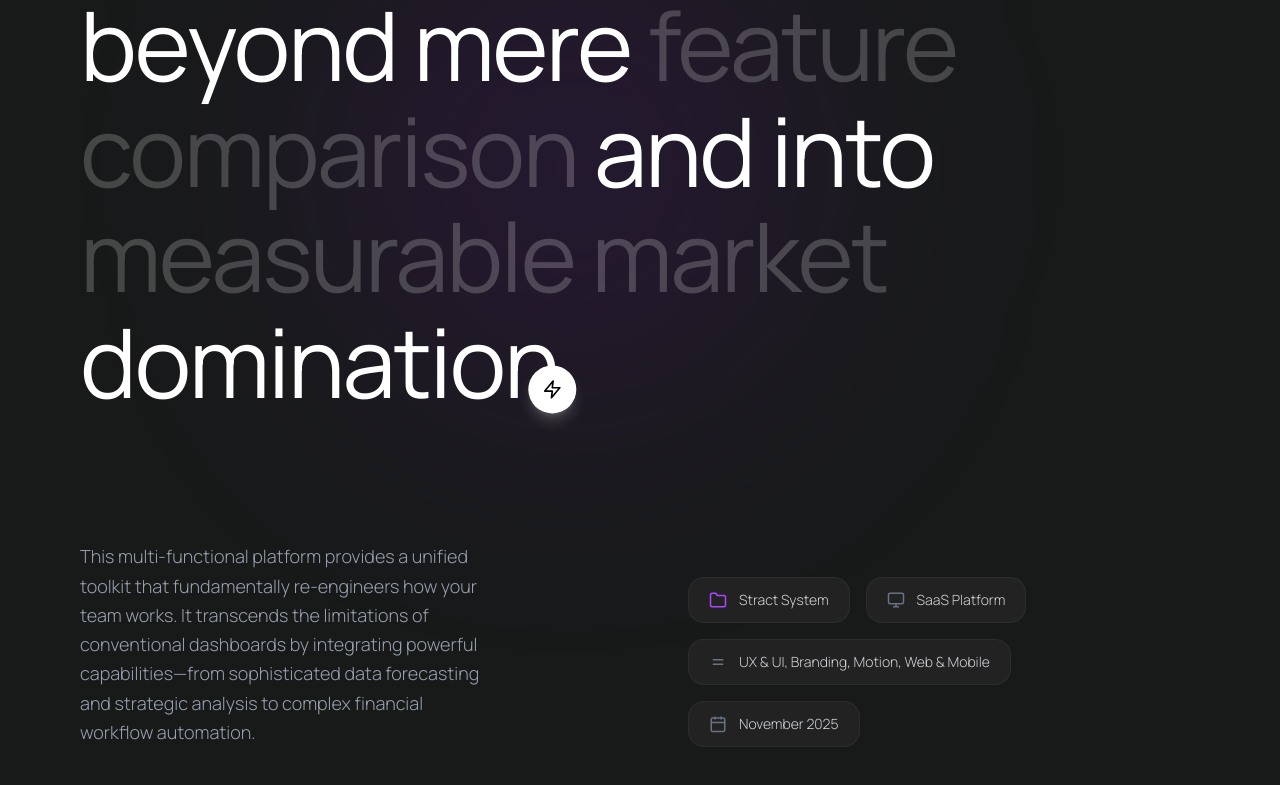
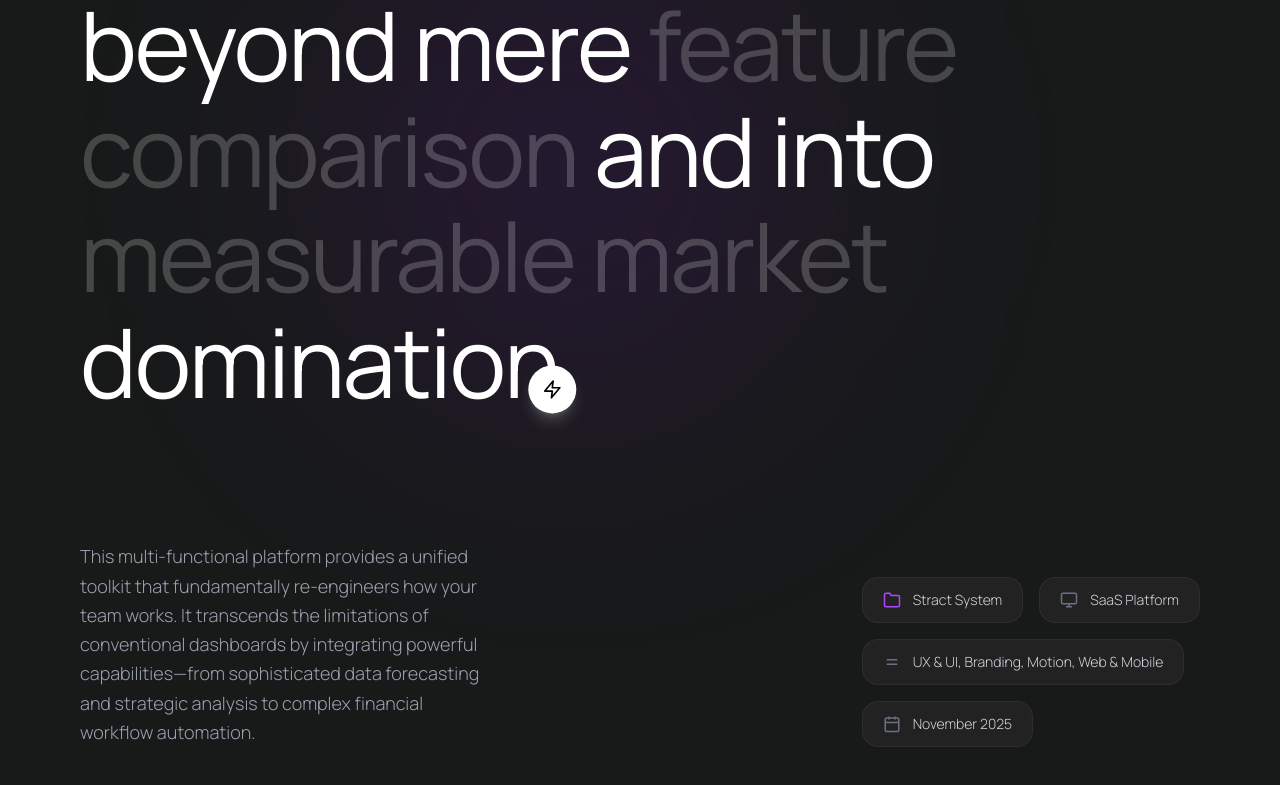
Before and after one commit to Madhankannan02/Portfolio, a React (Vite) app: page /stract in a window 1280 px wide. Shown: the part 1670-2455 px from the top of the page. Built offline with nearby package versions, Linux system fonts and the light colour scheme.

Commit message:
Push the other elements to the right side of the page

```diff
--- a/src/components/pages/Stract.jsx
+++ b/src/components/pages/Stract.jsx
@@ -162,7 +162,7 @@ export default function Stract() {
                         {/* Right Tags */}
                         <div className="lg:col-span-6">
                             <FadeIn delay={0.6}>
-                                <div className="flex flex-col gap-4 items-start">
+                                <div className="flex flex-col gap-4 items-start lg:w-fit lg:ml-auto">
                                     <div className="flex flex-wrap gap-4">
                                         <div className="px-5 py-3 rounded-2xl bg-[#222] border border-white/5 flex items-center gap-3 text-sm text-gray-300">
                                             <svg width="18" height="18" viewBox="0 0 24 24" fill="none" stroke="currentColor" strokeWidth="2" className="text-purple-500">
```
